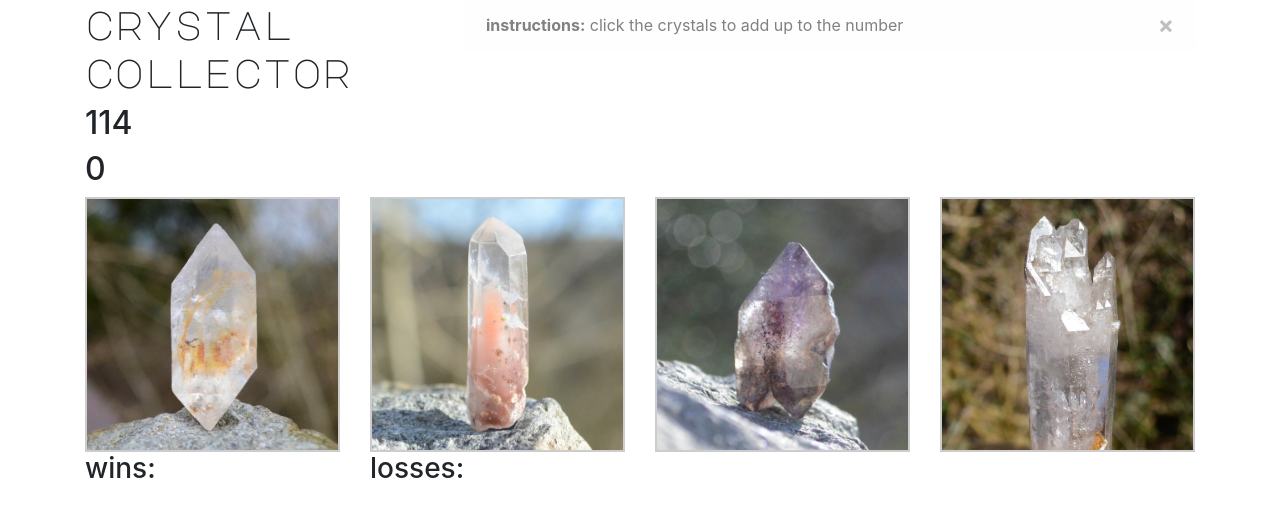
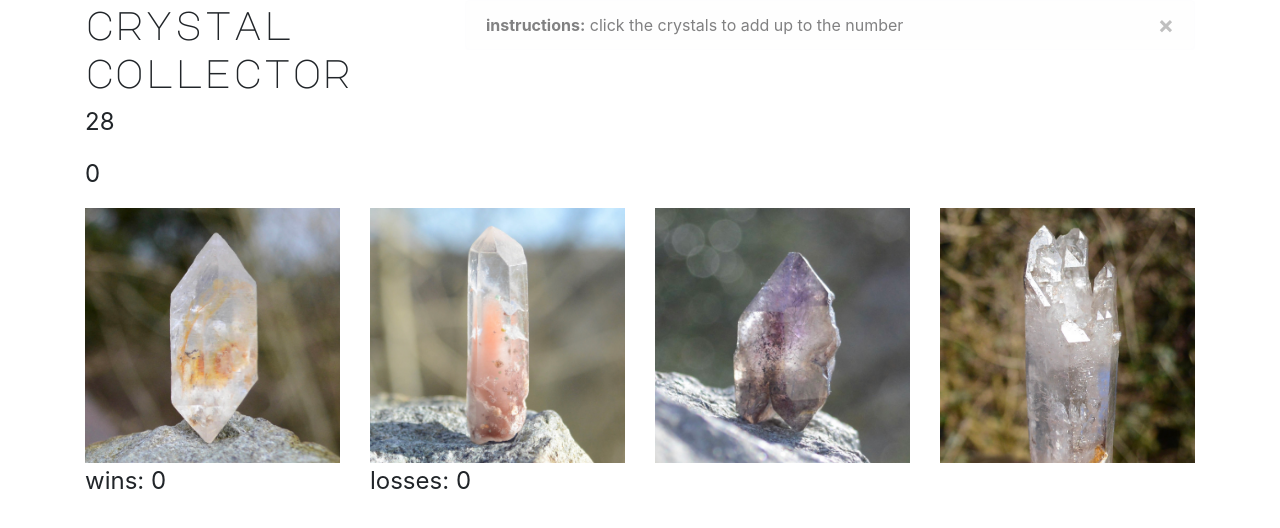
Before and after one commit to onahbosen/onahbosen.github.io, a plain HTML site: page unit-4-game/index.html in a window 1280 px wide. Drawn offline with nearby package versions, Linux system fonts and the light colour scheme.

Commit message:
so so SOOOO much condensing

```diff
--- a/unit-4-game/assets/css/style.css
+++ b/unit-4-game/assets/css/style.css
@@ -1,5 +1,9 @@
 h1 {
     font-family: 'Major Mono Display', monospace;
+}
+
+p {
+    font-size: 24px;
 }
 
 .crystal-list {
@@ -11,10 +15,8 @@ h1 {
 
 }
 
-
 .crystal-click img {
     display: block;
     width: 100%;
     height: auto;
-    border: 2px solid #ccc;
 }
--- a/unit-4-game/assets/javascript/game.js
+++ b/unit-4-game/assets/javascript/game.js
@@ -1,67 +1,90 @@
 $(document).ready(function() {
 
-//    variables
-    var hasFinished = false;
-    var crystalValues = [];
+//crystal number variable
+    var $crystals = $('.crystal-list');
+    var crystalsLength = $crystals.find('.crystal-click').length;
+    var crystalNumbersArr = [];
 
-    //where we place our ouput from number generation or whatever
-    var $printTargetNumber = $('.target-number');
-    var $printCurrentNumber = $('.current-number');
+//random number equation/function
+    function numberRandomizer(min, max) {
+        var randomNumber = Math.floor(Math.random() * (max - min) + min);
+        return randomNumber;
+    }
 
-    //set initial target number
-    function initLoad() {
-        var newNumberTarget = numberRandomizer(19, 120);
-        $printTargetNumber.append(newNumberTarget);
+//initial user total
+    var userTotal = 0;
 
-        var $html = $('.crystal-list');
-        var toggleLength = $html.find('a').length;
+//tallies for wins/losses and print to page
+    var wins = 0;
+    var losses = 0;
+    $('#wins').text(wins);
+    $('#losses').text(losses);
 
-        for ( var i = 0; i < toggleLength; i++ ) {
-            var randomToTwelve = numberRandomizer(1, 12);
-            crystalValues.push(randomToTwelve);
+//number randomizer function
+    function numberRandomizer(min, max) {
+        var randomNumber = Math.floor(Math.random() * (max - min) + min);
+        return randomNumber;
+    }
+
+//reset game
+    function reset() {
+
+        //clear crystalNumbersArr
+        crystalNumbersArr.length = 0;
+
+        //set random target number and print to page
+        targetNumber = numberRandomizer(19, 120);
+        $('#targetNumber').text(targetNumber);
+
+        //set random numbers for each crystal image and push into crystalNumbersArr
+        for (i = 0; i < crystalsLength; i++) {
+            var crystalNumbers = numberRandomizer(1, 12);
+            crystalNumbersArr.push(crystalNumbers);
+            console.log(crystalNumbersArr);
         }
-         // console.log(crystalValues);
 
-    };
+        // reset userTotal
+        userTotal = 0;
+        $('#currentNumber').text(userTotal);
+    }
 
-    //call intitial load function
-    initLoad();
+//invoke reset on page load
+    reset();
 
-    $('.crystal-click').on("click", function(e) {
+//add wins to userTotal variable and reset game
+    function winner() {
+        alert("u won :~)");
+        wins++;
+        $('#wins').text(wins);
+        reset();
+    }
+
+//add losses to userTotal and reset game
+    function loser() {
+        alert("you lost :~(");
+        losses++;
+        $('#losses').text(losses);
+        reset();
+    }
+
+//make crystal images into functional buttons
+    var $crystalToggle = $crystals.find('.crystal-click');
+
+    $crystalToggle.on('click', function (e) {
         e.preventDefault();
         var $this = $(this);
-        var whichOneAmI = $this.index();
+        var thisIndexOf = $this.index();
 
-        var assignment = crystalValues[whichOneAmI];
+        //new user total (add each crystal click)
+        userTotal = userTotal + crystalNumbersArr[thisIndexOf];
+        $('#currentNumber').text(userTotal);
 
-        //get number value
-        var oldAssignment = parseInt( $('.current-number').text() );
-        var currentTotal = assignment + oldAssignment;
-
-        $('.current-number').text(currentTotal);
-
-    })
-
-//    reset/update game
-//     function resetGame() {
-//         if(currentTotal === $printTargetNumber) {
-//             var hasFinished = true;
-//             alert("u win!");
-//         }
-//         if (currentTotal > $printTargetNumber) {
-//             var hasFinished = true;
-//             alert("u lose!");
-//         }
-//     }
-//     resetGame();
-
-
-//    get random numbers
-    function numberRandomizer(min, max) {
-
-       var targetNumber = Math.floor((Math.random() * (max - min)) + min);
-
-       return targetNumber;
-    }
-
+        //determine win/loss and run appropriate function
+        if (userTotal == targetNumber) {
+            winner();
+        } else if (userTotal > targetNumber) {
+            loser();
+        }
+        ;
+    });
 });
--- a/unit-4-game/index.html
+++ b/unit-4-game/index.html
@@ -30,25 +30,24 @@
     </div>
     <div class="row">
         <div class="col-md">
-            <h2 id="targetNumber"><span class="target-number"></span></h2>
-            <h2 id="currentNumber"><span class="current-number">0</span></h2>
+            <p id="targetNumber"><span class="target-number"></span></p>
+            <p id="currentNumber"><span class="current-number">0</span></p>
         </div>
     </div>
 
     <div class="row crystal-list">
-
-            <a href="#" class="crystal-click col-md-3"><span class="randomText sr-only">5</span><img id="crystal1" src="assets/images/crystal1.jpeg" alt=""/></a>
-            <a href="#" class="crystal-click col-md-3"><span class="randomText sr-only">5</span><img id="crystal2" src="assets/images/crystal2.jpeg" alt=""/></a>
-            <a href="#" class="crystal-click col-md-3"><span class="randomText sr-only">5</span><img id="crystal3" src="assets/images/crystal3.jpeg" alt=""/></a>
-            <a href="#" class="crystal-click col-md-3"><span class="randomText sr-only">5</span><img id="crystal4" src="assets/images/crystal4.jpeg" alt=""/></a>
+            <a href="#" class="crystal-click col-md-3"><span class="randomText sr-only"></span><img id="crystal1" src="assets/images/crystal1.jpeg" alt=""/></a>
+            <a href="#" class="crystal-click col-md-3"><span class="randomText sr-only"></span><img id="crystal2" src="assets/images/crystal2.jpeg" alt=""/></a>
+            <a href="#" class="crystal-click col-md-3"><span class="randomText sr-only"></span><img id="crystal3" src="assets/images/crystal3.jpeg" alt=""/></a>
+            <a href="#" class="crystal-click col-md-3"><span class="randomText sr-only"></span><img id="crystal4" src="assets/images/crystal4.jpeg" alt=""/></a>
 
     </div>
     <div class="row">
         <div class="col-md-3">
-            <h3 id="wins">wins: </h3>
+            <p>wins: <span id="wins"></span></p>
         </div>
         <div class="col-md-9">
-            <h3 id="losses">losses: </h3>
+            <p>losses: <span id="losses"></span></p>
         </div>
     </div>
 </div>
```
